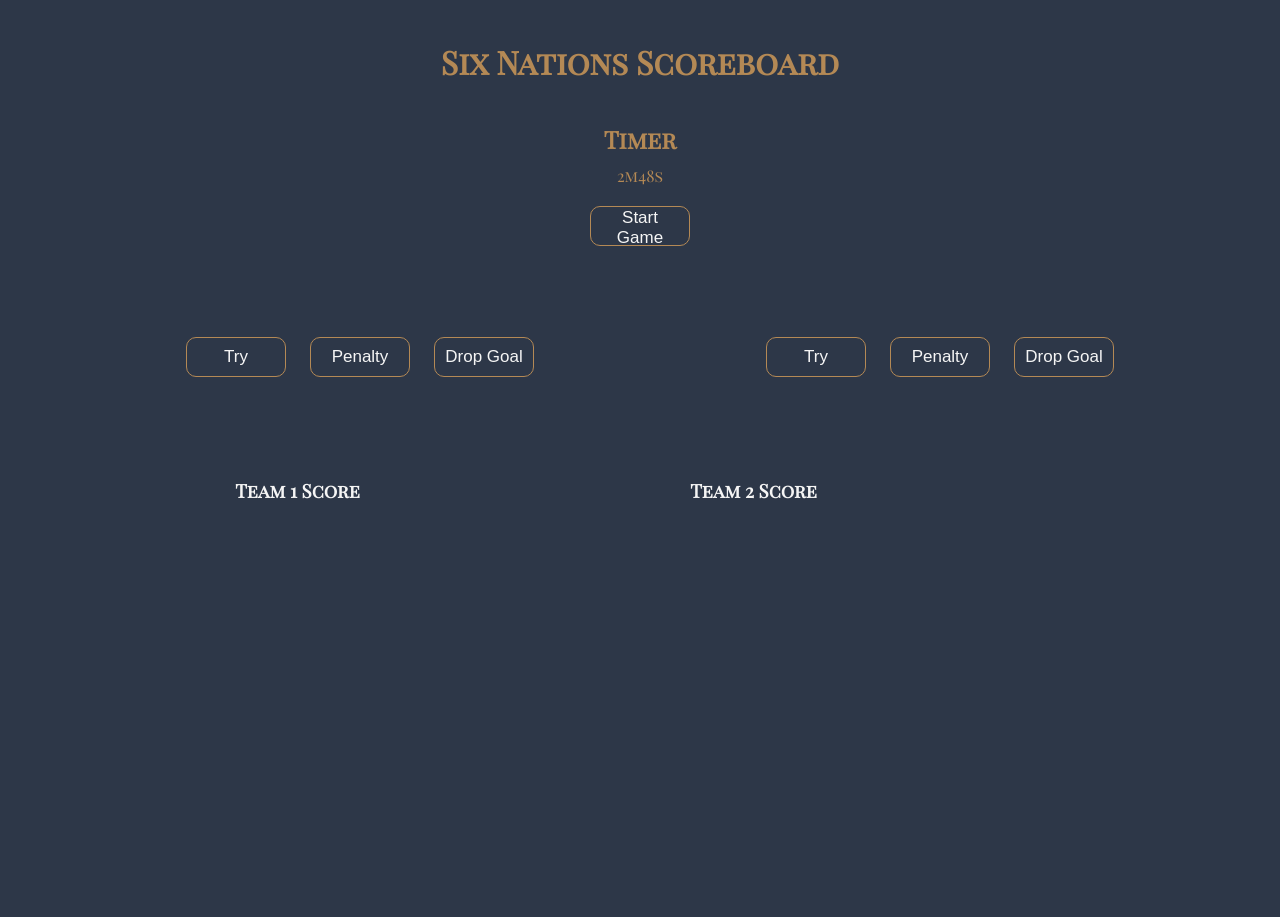
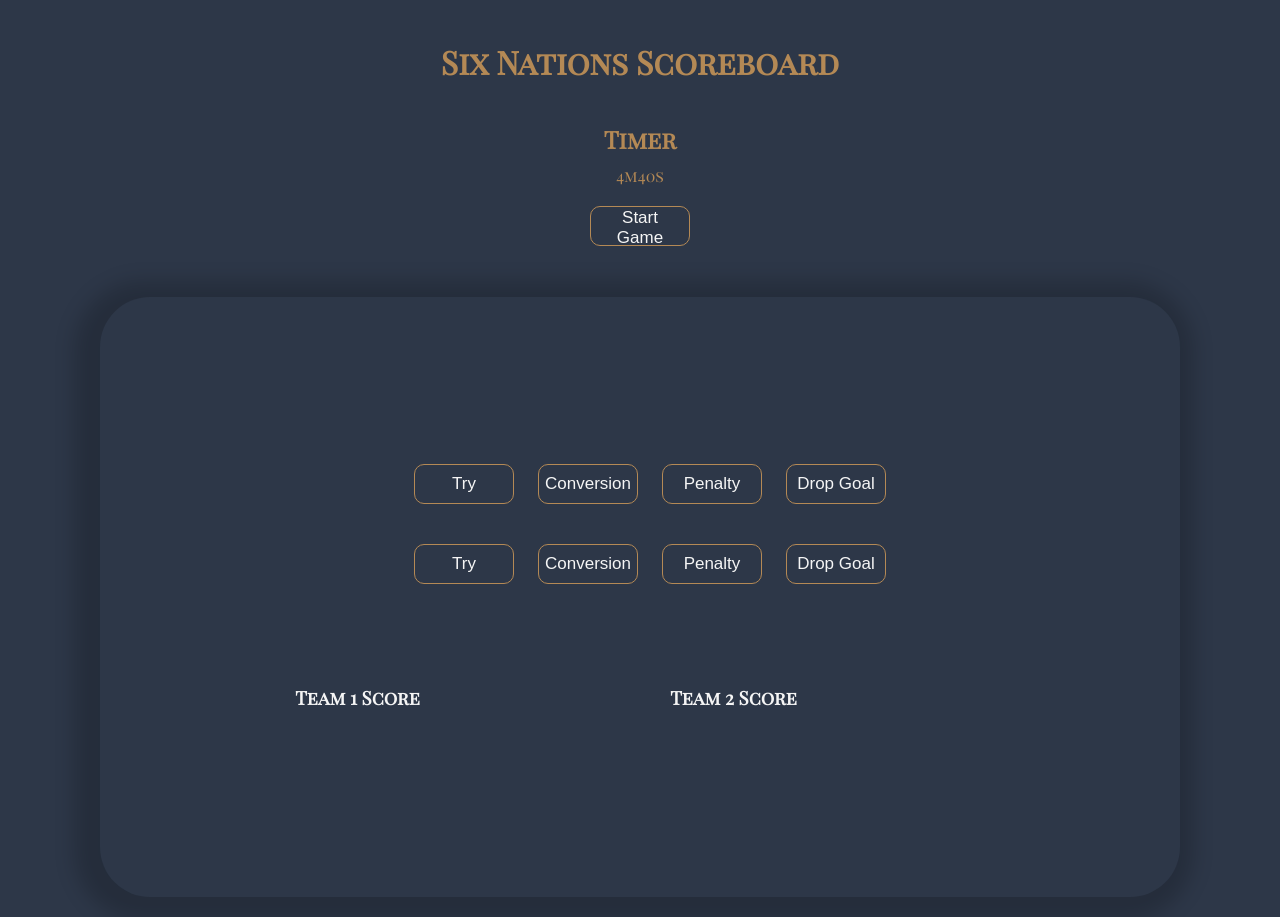
Before and after one commit to sjweeks/rugbyScoreBoard, a plain HTML site: page index.html in a window 1280 px wide. Both pictures are taken after a click on the button "Start Game". Before the commit the page ends 800 px from the top, so only its background shows below. Drawn offline with Linux system fonts and the light colour scheme.

Commit message:
Score buttons amended

```diff
--- a/app.js
+++ b/app.js
@@ -1,77 +1,84 @@
 const timerButton = document.getElementById("timerButton");
 const teamOne = document.getElementById("teamOneScore");
 const teamTwo = document.getElementById("teamTwoScore");
-const tryy = document.getElementById("try")
-const try2 = document.getElementById("try2")
-const pen = document.getElementById("pen")
-const pen2 = document.getElementById("pen2")
-const con = document.getElementById("con")
-const con2 = document.getElementById("con2")
-const dg = document.getElementById("dg")
-const dg2 = document.getElementById("dg2")
+const tryy = document.getElementById("try");
+const try2 = document.getElementById("try2");
+const pen = document.getElementById("pen");
+const pen2 = document.getElementById("pen2");
+const con = document.getElementById("con");
+const con2 = document.getElementById("con2");
+const dg = document.getElementById("dg");
+const dg2 = document.getElementById("dg2");
 
-let t1s = document.getElementById("teamOneScore")
-let t2s = document.getElementById("teamTwoScore")
-let minutes =0
-let seconds =0
-
+let t1s = document.getElementById("teamOneScore");
+let t2s = document.getElementById("teamTwoScore");
+let minutes = 0;
+let seconds = 0;
 
 timerButton.addEventListener("click", () => {
   console.log("Button Clicked");
-  let timer = setInterval(()=>{
-    seconds++
-    if(seconds==60){
-        minutes++
-        seconds=0
+  document.getElementById("try").disabled = false;
+  document.getElementById("try2").disabled = false;
+  document.getElementById("pen").disabled = false;
+  document.getElementById("pen2").disabled = false;
+  document.getElementById("dg").disabled = false;
+  document.getElementById("dg2").disabled = false;
+  let timer = setInterval(() => {
+    seconds++;
+    if (seconds == 60) {
+      minutes++;
+      seconds = 0;
     }
-    if (minutes ==80){
-        clearInterval(timer);
-        document.getElementById("timer").innerHTML = "Game over"
+    if (minutes == 80) {
+      clearInterval(timer);
+      document.getElementById("timer").innerHTML = "Game over";
+      document.getElementById("try").disabled = true;
+      document.getElementById("try2").disabled = true;
+      document.getElementById("pen").disabled = true;
+      document.getElementById("pen2").disabled = true;
+      document.getElementById("dg").disabled = true;
+      document.getElementById("dg2").disabled = true;
     }
-    document.getElementById("timer").innerHTML = minutes + "m" + seconds + "s"
-}, 16.6)
+    document.getElementById("timer").innerHTML = minutes + "m" + seconds + "s";
+  }, 10);
+});
 
-} )
-
-let teamOneScore =0
-let teamTwoScore =0
-
-document.getElementById("con").style.display = "none";
-document.getElementById("con2").style.display = "none";
+let teamOneScore = 0;
+let teamTwoScore = 0;
 
 tryy.addEventListener("click", () => {
-    teamOneScore += 5
-    t1s.innerText = teamOneScore
-    document.getElementById("con").style.display = "block";
-})
+  teamOneScore += 5;
+  t1s.innerText = teamOneScore;
+  document.getElementById("con").disabled = false;
+});
 try2.addEventListener("click", () => {
-    teamTwoScore += 5
-    t2s.innerText = teamTwoScore
-    document.getElementById("con2").style.display = "block";
-})
+  teamTwoScore += 5;
+  t2s.innerText = teamTwoScore;
+  document.getElementById("con2").disabled = false;
+});
 pen.addEventListener("click", () => {
-    teamOneScore += 3
-    t1s.innerText = teamOneScore
-})
+  teamOneScore += 3;
+  t1s.innerText = teamOneScore;
+});
 pen2.addEventListener("click", () => {
-    teamTwoScore += 3
-    t2s.innerText = teamTwoScore
-})
+  teamTwoScore += 3;
+  t2s.innerText = teamTwoScore;
+});
 con.addEventListener("click", () => {
-    teamOneScore += 2
-    t1s.innerText = teamOneScore
-    document.getElementById("con").style.display = "none";
-})
+  teamOneScore += 2;
+  t1s.innerText = teamOneScore;
+  document.getElementById("con").disabled = true;
+});
 con2.addEventListener("click", () => {
-    teamTwoScore += 2
-    t2s.innerText = teamTwoScore
-    document.getElementById("con2").style.display = "none";
-})
+  teamTwoScore += 2;
+  t2s.innerText = teamTwoScore;
+  document.getElementById("con2").disabled = true;
+});
 dg.addEventListener("click", () => {
-    teamOneScore += 3
-    t1s.innerText = teamOneScore
-})
+  teamOneScore += 3;
+  t1s.innerText = teamOneScore;
+});
 dg2.addEventListener("click", () => {
-    teamTwoScore = teamTwoScore + 3
-    t2s.innerText = teamTwoScore
-})
+  teamTwoScore = teamTwoScore + 3;
+  t2s.innerText = teamTwoScore;
+});
--- a/css/main.css
+++ b/css/main.css
@@ -29,6 +29,19 @@ body {
     justify-content: space-around;
     color: whitesmoke;
 }
+
+.container{
+    box-sizing: border-box;
+    border-style: solid 20px;
+    background-color: #2d3748;
+    padding: 20px;
+    border-radius: 50px;
+    height: 600px;
+    align-content: center;
+    margin: 0 80px;
+    font-weight: 300;
+    box-shadow: -6px 4px 20px 20px rgba(0,0,0,0.18);
+  }
 
 .buttonBox {
     display: flex;
--- a/index.html
+++ b/index.html
@@ -19,18 +19,19 @@
             </div>
     </div>
     <br>
+    <div class="container">
         <div class="buttonBox">
             <div class="buttons">
-            <button id="try">Try</button>
-            <button id="con">Conversion</button>
-            <button id="pen">Penalty</button>
-            <button id="dg">Drop Goal</button>
+                <button id="try" disabled>Try</button>
+                <button id="con" disabled>Conversion</button>
+                <button id="pen" disabled>Penalty</button>
+                <button id="dg" disabled>Drop Goal</button>
             </div>
             <div class="buttons">
-            <button id="try2">Try</button>
-            <button id="con2">Conversion</button>
-            <button id="pen2">Penalty</button>
-            <button id="dg2">Drop Goal</button>
+                <button id="try2" disabled>Try</button>
+                <button id="con2" disabled>Conversion</button>
+                <button id="pen2" disabled>Penalty</button>
+                <button id="dg2" disabled>Drop Goal</button>
             </div>
         </div>
     <br>
@@ -45,6 +46,7 @@
             </div>
         </div>
     <br>
+    </div>
 
     <script src="/app.js"></script>
 </body>
```
Lines whose indentation alone changed are shown as unchanged.
